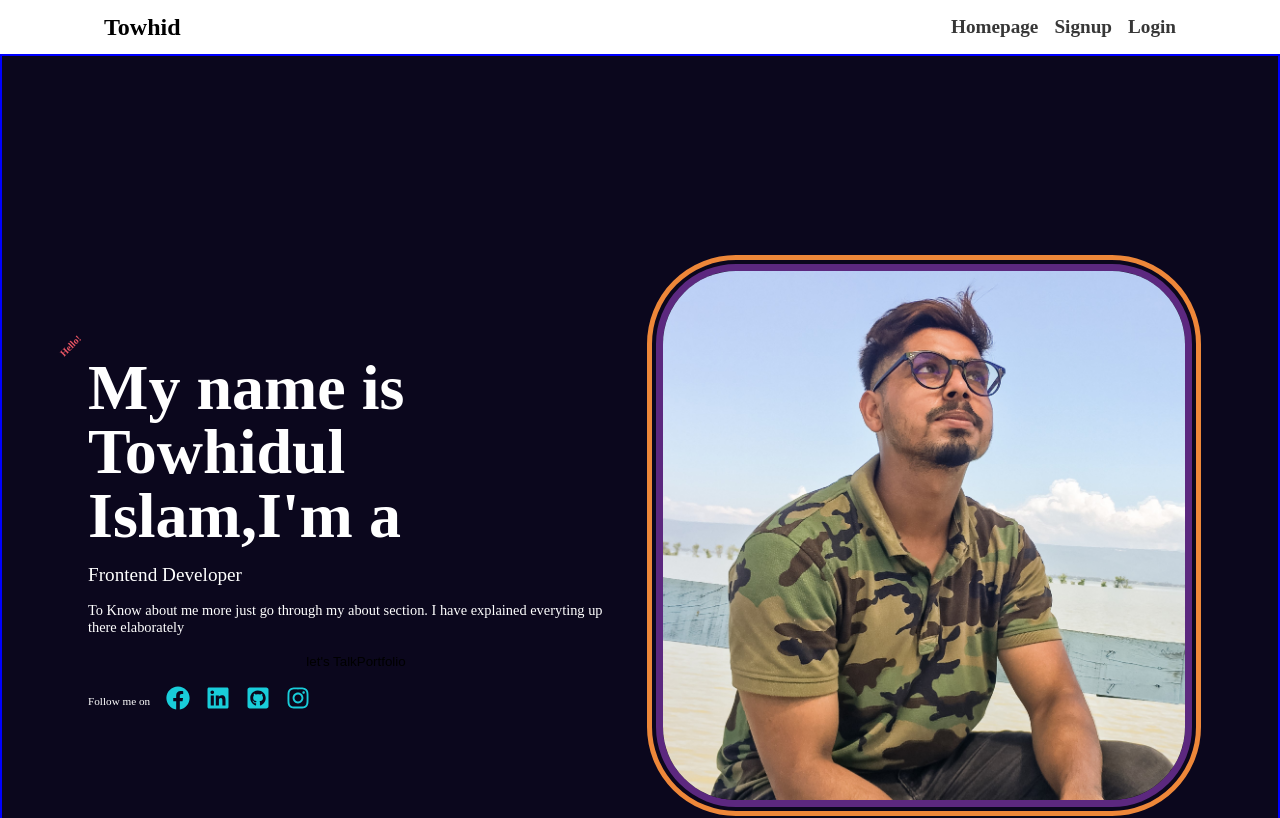
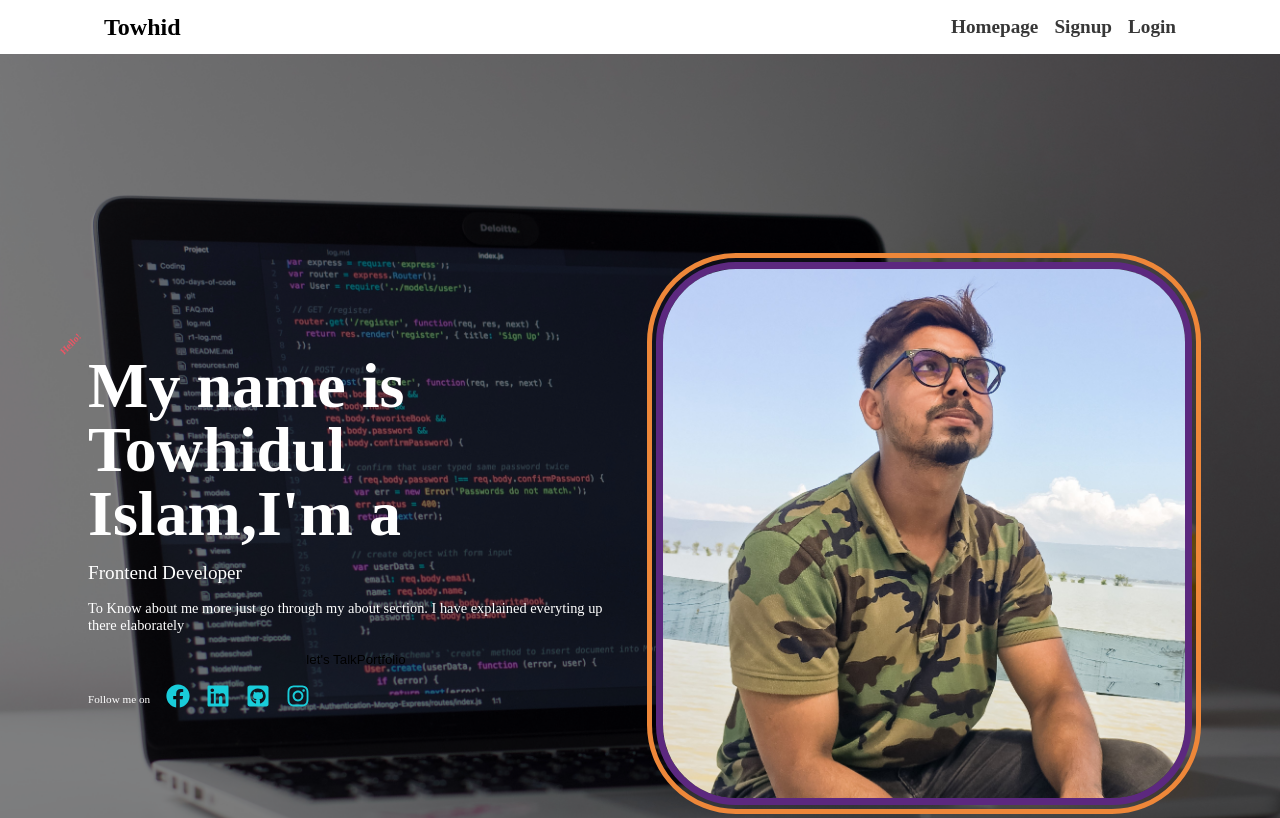
Before and after one commit to imtowhidulislam/towhidportfollio, a React (Create React App) app in the folder frontend/: page / in a window 1280 px wide. Shown: the top 818 px of the page. Built offline with nearby package versions, Linux system fonts and the light colour scheme; no server answers.

Commit message:
All Changes has been updated

```diff
--- a/frontend/src/pages/introSection.js
+++ b/frontend/src/pages/introSection.js
@@ -22,16 +22,7 @@ import heroImage1 from "../assets/heroimage1.jpg";
 const IntroSection = () => {
   return (
     <>
-      <header
-        className="header"
-        style={{
-          border: "2px solid blue",
-          // backgroundImage: `url(${heroImage1})`,
-          // backgroundRepeat: "noreapet",
-          // backgroundSize: "cover",
-          // height: "100%",
-        }}
-      >
+      <header className="header">
         <div className="container">
           <div className="intro_container">
             <div className="intro_child intro_child-1">
--- a/frontend/src/pages/login.js
+++ b/frontend/src/pages/login.js
@@ -1,7 +1,7 @@
 import { useState } from "react";
 import "../style/signup.css";
 
-const loginUrl = "http://localhost:3000/api/user/login";
+const loginUrl = "http://localhost:3001/api/user/login";
 const Login = () => {
   const [input, setInput] = useState({
     email: "",
@@ -14,6 +14,7 @@ const Login = () => {
     e.preventDefault();
   };
   const handleSubmit = async (e) => {
+    console.log("login");
     const response = await fetch(loginUrl, {
       method: "POST",
       headers: { "content-type": "application/json" },
@@ -32,38 +33,42 @@ const Login = () => {
     }
   };
   return (
-    <div class="signup_container">
-      <section class="form_container">
+    <div className="signup_container">
+      <section className="form_container">
         <form action="" onSubmit={handleSubmit}>
-          <h2 class="form_title">Sing in</h2>
-          <div class="input_area">
+          <h2 className="form_title">Sing in</h2>
+          <div className="input_area">
             <label for="email">Email :</label>
             <input
               type="email"
-              class="email"
+              className="email"
               name="email"
               value={input.email}
               placeholder="enter email"
               onChange={handleChange}
             />
           </div>
-          <div class="input_area">
+          <div className="input_area">
             <label for="password">Password :</label>
             <input
               type="password"
-              class="password"
+              className="password"
               name="password"
               value={input.password}
               placeholder="enter password"
               onChange={handleChange}
             />
           </div>
-          <div class="form_btn-container">
-            <button class="btn formBtn" type="submit" onClick={handleSubmit}>
+          <div className="form_btn-container">
+            <button
+              className="btn formBtn"
+              type="submit"
+              onClick={handleSubmit}
+            >
               sign in
             </button>
           </div>
-          <p class="signup_text">
+          <p className="signup_text">
             Don't have any account ?
             <span>
               <a target="_blank" href="./login.html">
--- a/frontend/src/pages/signup.js
+++ b/frontend/src/pages/signup.js
@@ -2,8 +2,8 @@ import { useEffect, useState } from "react";
 // import "../style/signupStyle.css";
 import "../style/signup.css";
 import UserData from "./userData";
-const registerUrl = "http://localhost:3000/api/user/register";
-const userUrl = "http://localhost:3000/api/user";
+const registerUrl = "http://localhost:3001/api/user/register";
+const userUrl = "http://localhost:3001/api/user";
 const Signup = () => {
   const [existingUser, setExistingUser] = useState([]);
   const [input, setInput] = useState({
@@ -99,7 +99,7 @@ const Signup = () => {
   useEffect(() => {
     showAllUser();
     console.log(user);
-  }, [user]);
+  }, []);
 
   return (
     <div class="signup_container1">
--- a/frontend/src/style/about.css
+++ b/frontend/src/style/about.css
@@ -6,7 +6,7 @@
   --bgc-body: #0b071d;
 }
 .about_section {
-  border-top: 2px solid white;
+  /* border-top: 2px solid white; */
   padding-block: 10rem;
   /* height: 100vh; */
 }
--- a/frontend/src/style/mackup.css
+++ b/frontend/src/style/mackup.css
@@ -57,8 +57,22 @@ img {
 }
 .header {
   /* background-attachment: scroll; */
-  /* background-image: url(http://unsplash.it/1920/1080?image=766); */
   position: relative;
+  background-image: url("../assets/heroimage1.jpg");
+  background-position: left center;
+  background-size: cover;
+  background-repeat: no-repeat;
+  z-index: 1;
+}
+.header::after {
+  position: absolute;
+  content: "";
+  top: 0%;
+  left: 0%;
+  background-color: hsl(0 0% 0% / 0.5);
+  width: 100%;
+  height: 100%;
+  z-index: -1;
 }
 
 .mood_btn {
@@ -175,19 +189,6 @@ img {
 }
 
 /* !! Intro Section */
-.heroImage {
-  position: absolute;
-  top: 0%;
-  left: 0%;
-  width: 100%;
-  height: 100%;
-}
-.heroImage img {
-  display: block;
-  height: 100%;
-  object-fit: cover;
-  z-index: -100;
-}
 
 .intro_container {
   display: grid;
```
